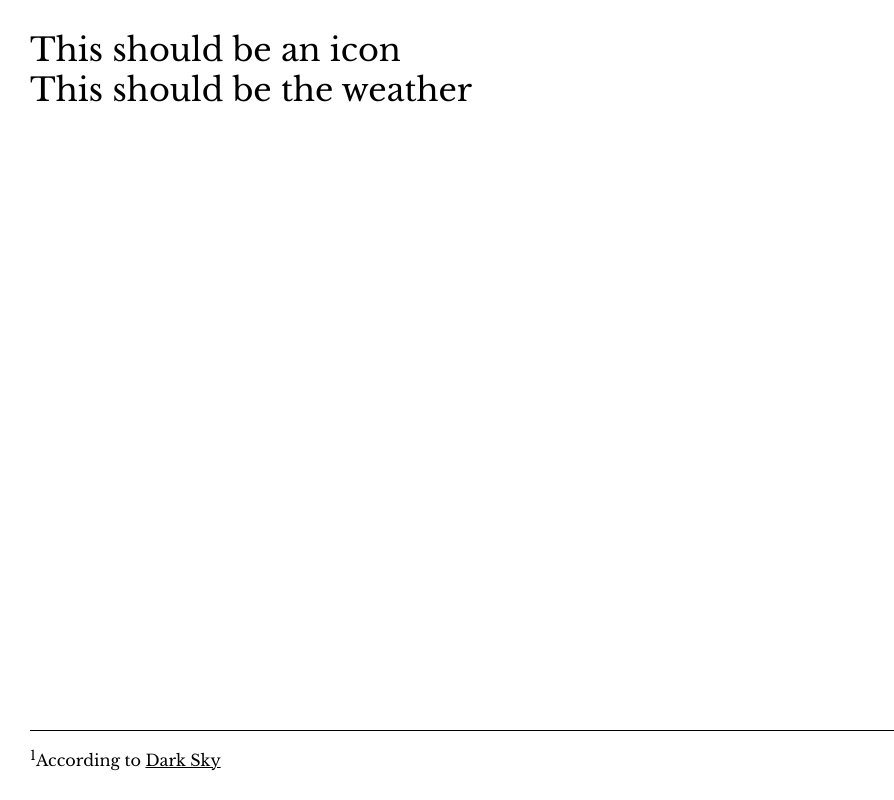
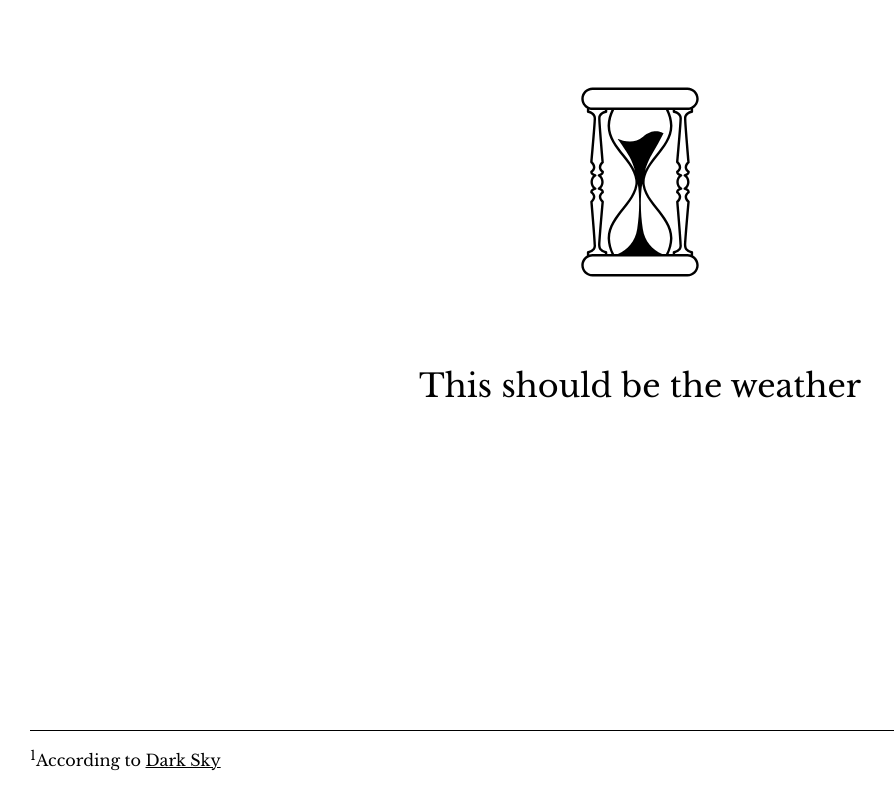
Before and after one commit to vassiliskrikonis/whether-the-weather, a React (Vite) app: page / in a window 1280 px wide. Shown: the whole page, without its empty margins (0-894 px from the left). Built offline with nearby package versions, Linux system fonts and the light colour scheme; no server answers.

Commit message:
Add Icon component

```diff
--- a/js/icon-mapper.js
+++ b/js/icon-mapper.js
@@ -8,6 +8,7 @@ import fog from "../assets/noun_fog_193897.svg";
 import cloud from "../assets/noun_Cloud_193891.svg";
 import cloudyDay from "../assets/noun_cloudy day_193896.svg";
 import cloudyNight from "../assets/noun_Cloudy Night_193892.svg";
+import hourglass from "../assets/noun_hourglass_1403095.svg";
 
 const icons = {
   "clear-day": sun,
@@ -19,7 +20,8 @@ const icons = {
   "fog": fog,
   "cloudy": cloud,
   "partly-cloudy-day": cloudyDay,
-  "partly-cloudy-night": cloudyNight
+  "partly-cloudy-night": cloudyNight,
+  "loading": hourglass
 };
 
 export default icons;
--- a/src/app.css
+++ b/src/app.css
@@ -9,7 +9,14 @@
 .weather-wrapper {
   display: flex;
   flex-direction: column;
+  align-items: center;
   height: 100%;
+}
+.weather-wrapper > * {
+  margin-top: 2rem;
+}
+.weather-wrapper > *:first-child {
+  margin-top: 1rem;
 }
 
 .weather-info {
--- a/src/app.jsx
+++ b/src/app.jsx
@@ -5,6 +5,7 @@ import Footer from "./footer";
 import "./app.css";
 import { DateTime } from "luxon";
 import axios from "axios";
+import Icon from "./icon";
 
 // eslint-disable-next-line no-unused-vars
 function useGeoLocation() {
@@ -52,10 +53,13 @@ function useDarkSky(location) {
 }
 
 const App = () => {
+  const location = useGeoLocation();
+  const { icon } = useDarkSky(location);
+
   return (
     <div className="weather-app">
       <div className="weather-wrapper">
-        <div className="weather-icon">This should be an icon</div>
+        <Icon icon={icon || "loading"} />
         <div className="weather-info">This should be the weather</div>
       </div>
       <Footer />
--- /dev/null
+++ b/src/icon.css
@@ -0,0 +1,4 @@
+.icon {
+  width: 30vh;
+  height: auto;
+}
--- /dev/null
+++ b/src/icon.jsx
@@ -0,0 +1,7 @@
+import React from "react";
+import icons from "../js/icon-mapper";
+import "./icon.css";
+
+const Icon = ({ icon }) => <img className="icon" src={icons[icon || "loading"]} />;
+
+export default Icon;
```
Also changed, not shown: .eslintrc.json.
